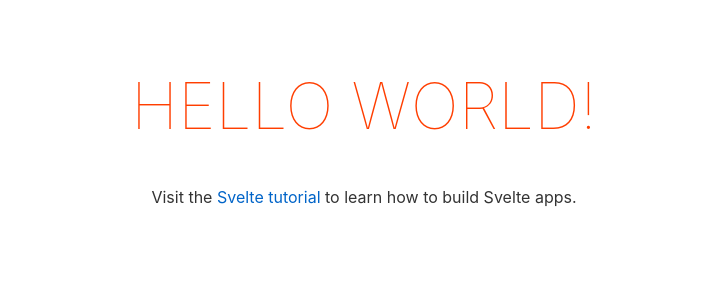
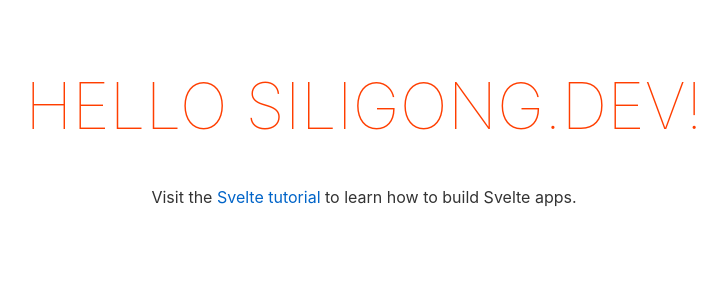
Before and after one commit to pbrdmn/svelte-demo, a Svelte app: page / in a window 1280 px wide. Shown: the top 300 px of the page, without its empty margins (276-1003 px from the left). Built offline with nearby package versions, Linux system fonts and the light colour scheme.

Commit message:
🦆 Siligong.dev

```diff
--- a/public/index.html
+++ b/public/index.html
@@ -4,7 +4,7 @@
 	<meta charset='utf-8'>
 	<meta name='viewport' content='width=device-width,initial-scale=1'>
 
-	<title>Svelte app</title>
+	<title>Siligong.dev Svelte Demo</title>
 
 	<link rel='icon' type='image/png' href='/favicon.png'>
 	<link rel='stylesheet' href='/global.css'>
--- a/src/main.ts
+++ b/src/main.ts
@@ -3,7 +3,7 @@
 const app = new App({
 	target: document.body,
 	props: {
-		name: 'world'
+		name: 'Siligong.dev'
 	}
 });
 
```
